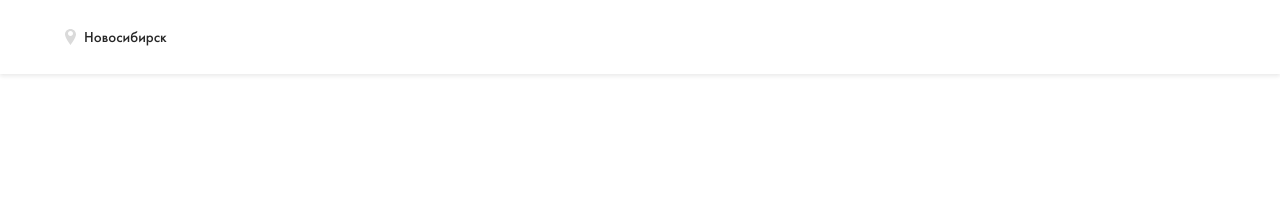
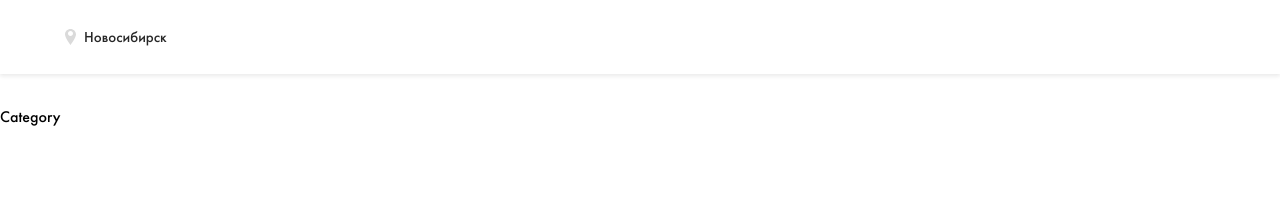
Before and after one commit to Kamran92/vue-shop, a Vue app: page /category/1 in a window 1280 px wide. Before the commit this address had no page. Shown: the top 199 px of the page. Built offline with nearby package versions, Linux system fonts and the light colour scheme.

Commit message:
fix: добавил страницу CategoryView.vue

```diff
--- a/src/router/index.ts
+++ b/src/router/index.ts
@@ -8,6 +8,15 @@ const routes: Array<RouteRecordRaw> = [
     name: "home",
     component: HomeView,
   },
+  {
+    path: "/category/:name",
+    name: "category",
+    component: () => {
+      return import(
+        /* webpackChunkName: "category" */ "@/views/CategoryView.vue"
+      );
+    },
+  },
 ];
 
 const router = createRouter({
--- /dev/null
+++ b/src/views/CategoryView.vue
@@ -0,0 +1,5 @@
+<template>
+  <div>Category</div>
+</template>
+
+<script setup lang="ts"></script>
```
